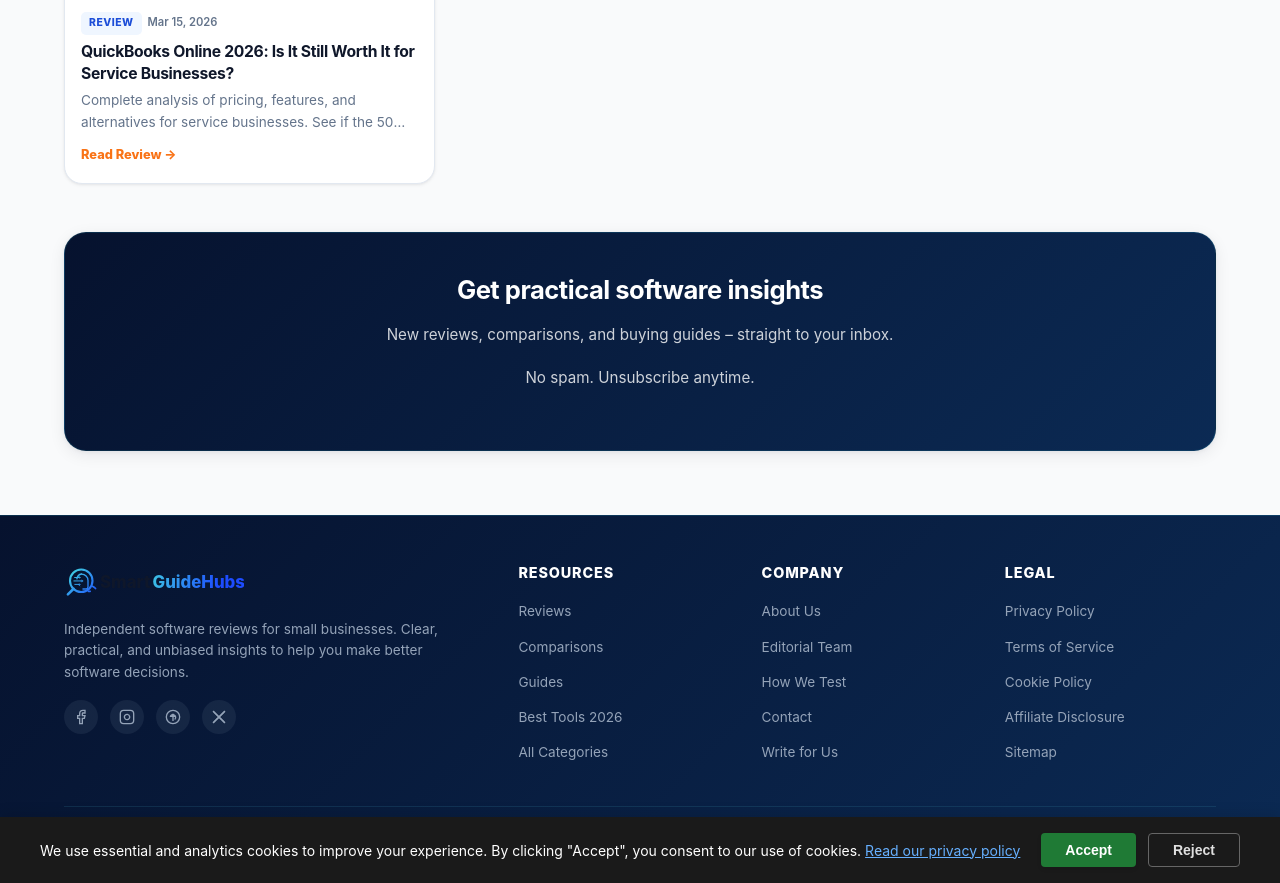
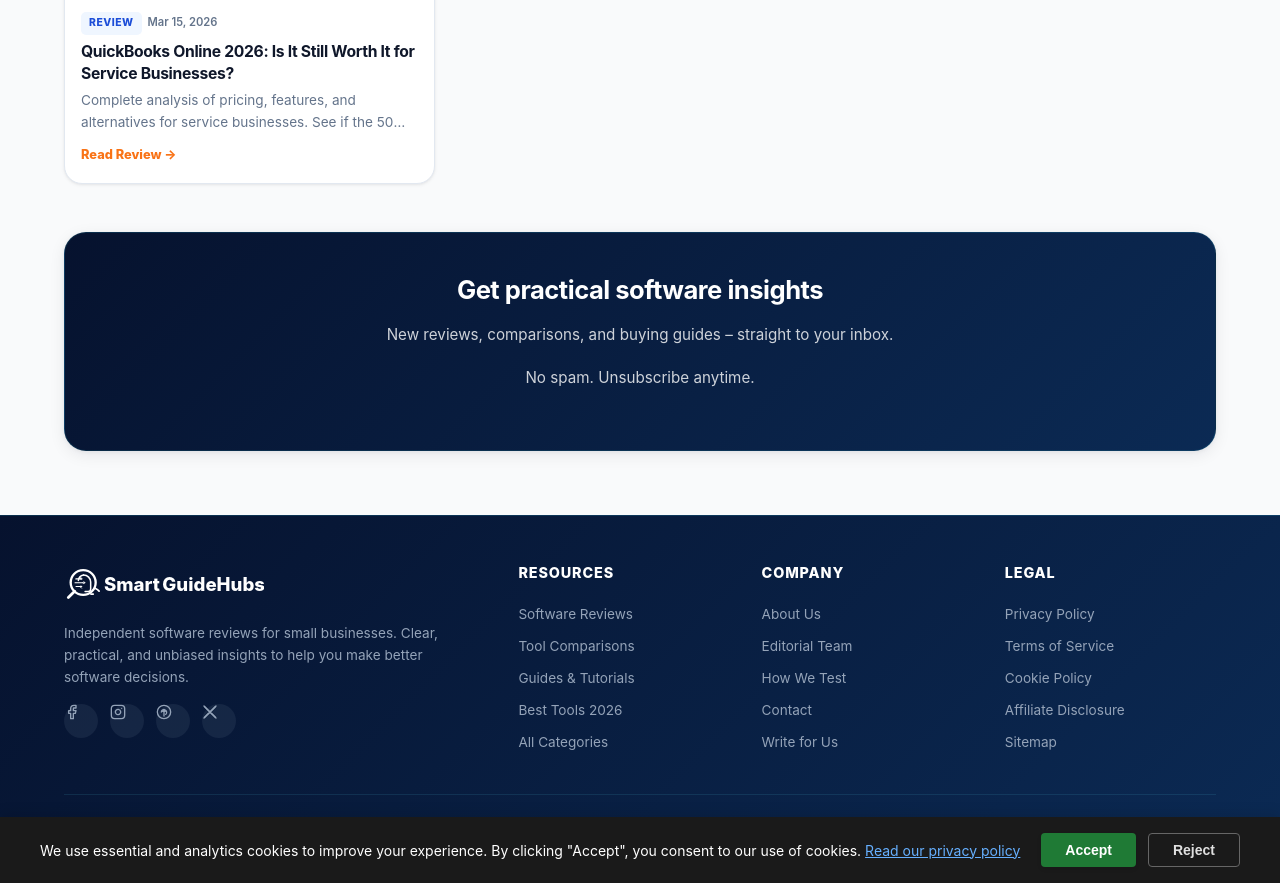
Before and after one commit to Yanniga01/gilliansperkin.github.io, a Jekyll site: the page built from index.md, in a window 1280 px wide and 1400 px high, scrolled down 2778 px, cut to the strip 517-1400 px from the top of the window. Built offline with Jekyll 4.4.1, drawn with Linux system fonts in a browser that asks for light colours.

Commit message:
Update footer.html

```diff
--- a/_includes/footer.html
+++ b/_includes/footer.html
@@ -1,8 +1,9 @@
 <footer class="site-footer">
   <div class="footer-container">
-    <!-- Main Footer Content -->
-    <div class="footer-content">
-      <!-- Column 1: Brand -->
+    <!-- Main Footer Content - 4 Columns -->
+    <div class="footer-grid">
+
+      <!-- Column 1: Brand / About -->
       <div class="footer-col footer-col-brand">
         <div class="footer-logo">
           <img src="/assets/branding/sgh-logo.svg" alt="SmartGuideHubs" class="footer-logo-img">
@@ -10,16 +11,30 @@
         <p class="footer-description">Independent software reviews for small businesses. Clear, practical, and unbiased insights to help you make better software decisions.</p>
         <div class="footer-social">
           <a href="https://facebook.com/smartguidehubs" target="_blank" rel="noopener noreferrer" aria-label="Facebook" class="social-icon">
-            <svg width="18" height="18" viewBox="0 0 24 24" fill="none" stroke="currentColor" stroke-width="2"><path d="M18 2h-3a5 5 0 0 0-5 5v3H7v4h3v8h4v-8h3l1-4h-4V7a1 1 0 0 1 1-1h3z"/></svg>
+            <svg width="18" height="18" viewBox="0 0 24 24" fill="none" stroke="currentColor" stroke-width="2" stroke-linecap="round" stroke-linejoin="round">
+              <path d="M18 2h-3a5 5 0 0 0-5 5v3H7v4h3v8h4v-8h3l1-4h-4V7a1 1 0 0 1 1-1h3z"/>
+            </svg>
           </a>
           <a href="https://instagram.com/smartguidehubs" target="_blank" rel="noopener noreferrer" aria-label="Instagram" class="social-icon">
-            <svg width="18" height="18" viewBox="0 0 24 24" fill="none" stroke="currentColor" stroke-width="2"><rect x="2" y="2" width="20" height="20" rx="5" ry="5"/><path d="M16 11.37A4 4 0 1 1 12.63 8 4 4 0 0 1 16 11.37z"/><line x1="17.5" y1="6.5" x2="17.51" y2="6.5"/></svg>
+            <svg width="18" height="18" viewBox="0 0 24 24" fill="none" stroke="currentColor" stroke-width="2" stroke-linecap="round" stroke-linejoin="round">
+              <rect x="2" y="2" width="20" height="20" rx="5" ry="5"/>
+              <path d="M16 11.37A4 4 0 1 1 12.63 8 4 4 0 0 1 16 11.37z"/>
+              <line x1="17.5" y1="6.5" x2="17.51" y2="6.5"/>
+            </svg>
           </a>
           <a href="https://pinterest.com/smartguidehubs" target="_blank" rel="noopener noreferrer" aria-label="Pinterest" class="social-icon">
-            <svg width="18" height="18" viewBox="0 0 24 24" fill="none" stroke="currentColor" stroke-width="2"><path d="M8 12a4 4 0 1 1 6.5 3.6M12 2a10 10 0 1 0 10 10A10 10 0 0 0 12 2z"/><path d="M12 12v6"/><path d="M12 8l-2 3h4l-2-3z"/></svg>
+            <svg width="18" height="18" viewBox="0 0 24 24" fill="none" stroke="currentColor" stroke-width="2" stroke-linecap="round" stroke-linejoin="round">
+              <path d="M8 12a4 4 0 1 1 6.5 3.6M12 2a10 10 0 1 0 10 10A10 10 0 0 0 12 2z"/>
+              <path d="M12 12v6"/>
+              <path d="M12 8l-2 3h4l-2-3z"/>
+            </svg>
           </a>
           <a href="https://twitter.com/smartguidehubs" target="_blank" rel="noopener noreferrer" aria-label="X (Twitter)" class="social-icon">
-            <svg width="18" height="18" viewBox="0 0 24 24" fill="none" stroke="currentColor" stroke-width="2"><path d="M4 4l11.733 11.733M20 4L8.267 15.733M4 20l5.267-5.267M20 20l-5.267-5.267"/><line x1="3" y1="3" x2="21" y2="21"/><line x1="3" y1="21" x2="21" y2="3"/></svg>
+            <svg width="18" height="18" viewBox="0 0 24 24" fill="none" stroke="currentColor" stroke-width="2" stroke-linecap="round" stroke-linejoin="round">
+              <path d="M4 4l11.733 11.733M20 4L8.267 15.733M4 20l5.267-5.267M20 20l-5.267-5.267"/>
+              <line x1="3" y1="3" x2="21" y2="21"/>
+              <line x1="3" y1="21" x2="21" y2="3"/>
+            </svg>
           </a>
         </div>
       </div>
@@ -28,9 +43,9 @@
       <div class="footer-col">
         <h4>Resources</h4>
         <ul>
-          <li><a href="/reviews/">Reviews</a></li>
-          <li><a href="/comparisons/">Comparisons</a></li>
-          <li><a href="/guides/">Guides</a></li>
+          <li><a href="/reviews/">Software Reviews</a></li>
+          <li><a href="/comparisons/">Tool Comparisons</a></li>
+          <li><a href="/guides/">Guides & Tutorials</a></li>
           <li><a href="/best-tools/">Best Tools 2026</a></li>
           <li><a href="/categories/">All Categories</a></li>
         </ul>
@@ -79,6 +94,8 @@
   padding: 3rem 0 2rem;
   border-top: 1px solid rgba(34, 211, 238, 0.12);
   font-family: -apple-system, BlinkMacSystemFont, 'Segoe UI', Roboto, 'Helvetica Neue', Arial, sans-serif;
+  width: 100%;
+  position: relative;
 }
 
 .footer-container {
@@ -88,7 +105,7 @@
 }
 
 /* 4-Column Grid */
-.footer-content {
+.footer-grid {
   display: grid;
   grid-template-columns: 2fr 1fr 1fr 1fr;
   gap: 2rem;
@@ -113,9 +130,10 @@
   max-width: 180px;
   height: auto;
   display: block;
+  filter: brightness(0) invert(1); /* Makes logo white on dark background */
 }
 
-/* Description */
+/* Description Text */
 .footer-description {
   font-size: 0.85rem;
   line-height: 1.6;
@@ -163,7 +181,7 @@
   text-transform: uppercase;
   letter-spacing: 0.06em;
   color: #ffffff;
-  margin: 0 0 1rem 0;
+  margin: 0 0 1.2rem 0;
 }
 
 /* Link Lists */
@@ -175,6 +193,7 @@
 
 .footer-col li {
   margin-bottom: 0.6rem;
+  line-height: 1.4;
 }
 
 .footer-col a {
@@ -182,6 +201,7 @@
   text-decoration: none;
   font-size: 0.85rem;
   transition: color 0.15s ease;
+  display: inline-block;
 }
 
 .footer-col a:hover {
@@ -202,11 +222,12 @@
 }
 
 /* ============================================================
-   Responsive Breakpoints
+   RESPONSIVE DESIGN – Optimized for All Devices
    ============================================================ */
 
+/* Tablet Landscape (1024px - 1200px) */
 @media (max-width: 1024px) {
-  .footer-content {
+  .footer-grid {
     grid-template-columns: repeat(2, 1fr);
     gap: 2rem;
   }
@@ -214,23 +235,7 @@
   .footer-col-brand {
     grid-column: span 2;
     padding-right: 0;
-  }
-}
-
-@media (max-width: 768px) {
-  .footer-container {
-    padding: 0 1rem;
-  }
-
-  .footer-content {
-    grid-template-columns: 1fr;
-    gap: 1.5rem;
-  }
-
-  .footer-col-brand {
-    grid-column: span 1;
     text-align: center;
-    align-items: center;
   }
 
   .footer-logo-img {
@@ -238,11 +243,65 @@
   }
 
   .footer-description {
-    text-align: center;
+    max-width: 500px;
+    margin-left: auto;
+    margin-right: auto;
   }
 
   .footer-social {
     justify-content: center;
+  }
+}
+
+/* Tablet Portrait (768px - 1023px) */
+@media (max-width: 768px) {
+  .footer-container {
+    padding: 0 1.25rem;
+  }
+
+  .footer-grid {
+    gap: 1.5rem;
+  }
+
+  .footer-col-brand {
+    text-align: center;
+  }
+
+  .footer-logo-img {
+    max-width: 160px;
+  }
+
+  .footer-description {
+    font-size: 0.8rem;
+  }
+
+  .footer-col h4 {
+    font-size: 0.85rem;
+    margin-bottom: 1rem;
+  }
+
+  .footer-col a {
+    font-size: 0.8rem;
+  }
+}
+
+/* Mobile Landscape (480px - 767px) */
+@media (max-width: 640px) {
+  .site-footer {
+    padding: 2rem 0 1.5rem;
+  }
+
+  .footer-container {
+    padding: 0 1rem;
+  }
+
+  .footer-grid {
+    grid-template-columns: 1fr;
+    gap: 1.5rem;
+  }
+
+  .footer-col-brand {
+    grid-column: span 1;
   }
 
   .footer-col {
@@ -253,8 +312,84 @@
     margin-bottom: 0.75rem;
   }
 
+  .footer-logo-img {
+    max-width: 140px;
+    margin: 0 auto;
+  }
+
+  .footer-description {
+    font-size: 0.8rem;
+    max-width: 100%;
+  }
+
+  .footer-social {
+    justify-content: center;
+  }
+
+  .footer-col ul {
+    display: flex;
+    flex-direction: column;
+    align-items: center;
+  }
+
+  .footer-col li {
+    margin-bottom: 0.5rem;
+  }
+
   .footer-bottom {
-    text-align: center;
+    padding-top: 1rem;
+  }
+
+  .footer-bottom p {
+    font-size: 0.7rem;
+  }
+}
+
+/* Mobile Portrait (below 480px) */
+@media (max-width: 480px) {
+  .footer-container {
+    padding: 0 0.875rem;
+  }
+
+  .footer-logo-img {
+    max-width: 120px;
+  }
+
+  .footer-description {
+    font-size: 0.75rem;
+  }
+
+  .footer-col h4 {
+    font-size: 0.8rem;
+  }
+
+  .footer-col a {
+    font-size: 0.75rem;
+  }
+
+  .social-icon {
+    width: 30px;
+    height: 30px;
+  }
+
+  .social-icon svg {
+    width: 14px;
+    height: 14px;
+  }
+
+  .footer-bottom p {
+    font-size: 0.65rem;
+  }
+}
+
+/* Large Desktop (1200px+) – no changes needed, already optimized */
+@media (min-width: 1200px) {
+  .footer-container {
+    padding: 0 1.5rem;
+  }
+
+  .footer-logo-img {
+    max-width: 200px;
   }
 }
 </style>
```
Also changed, not shown: other parts of _includes/footer.html (+2 -2 lines).
